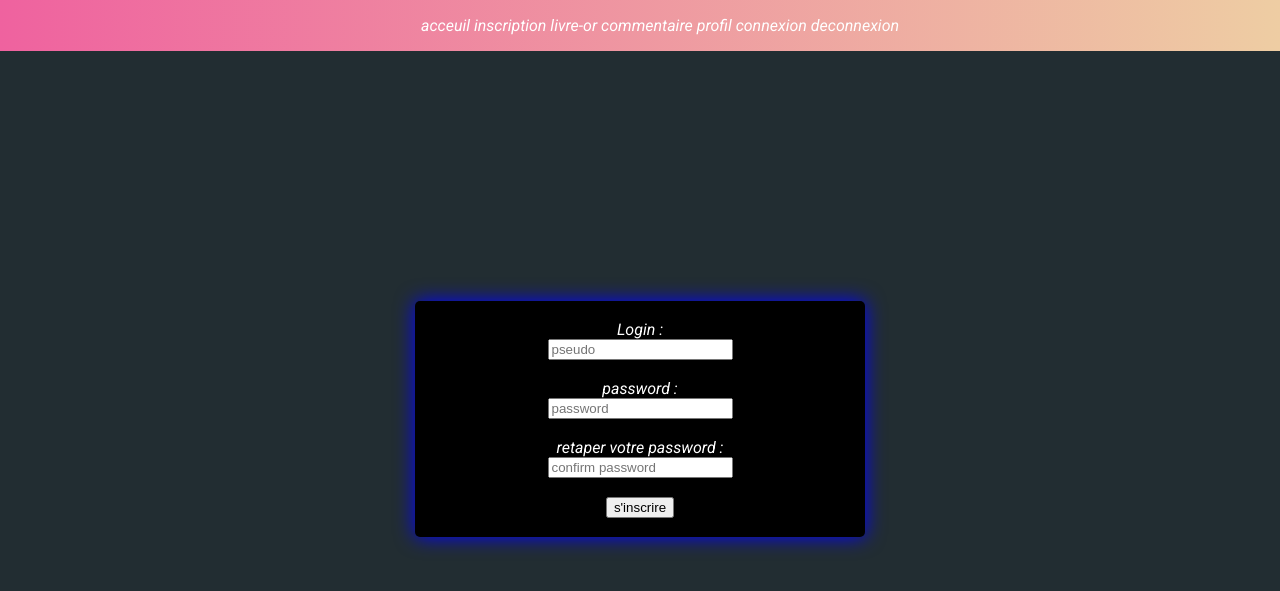
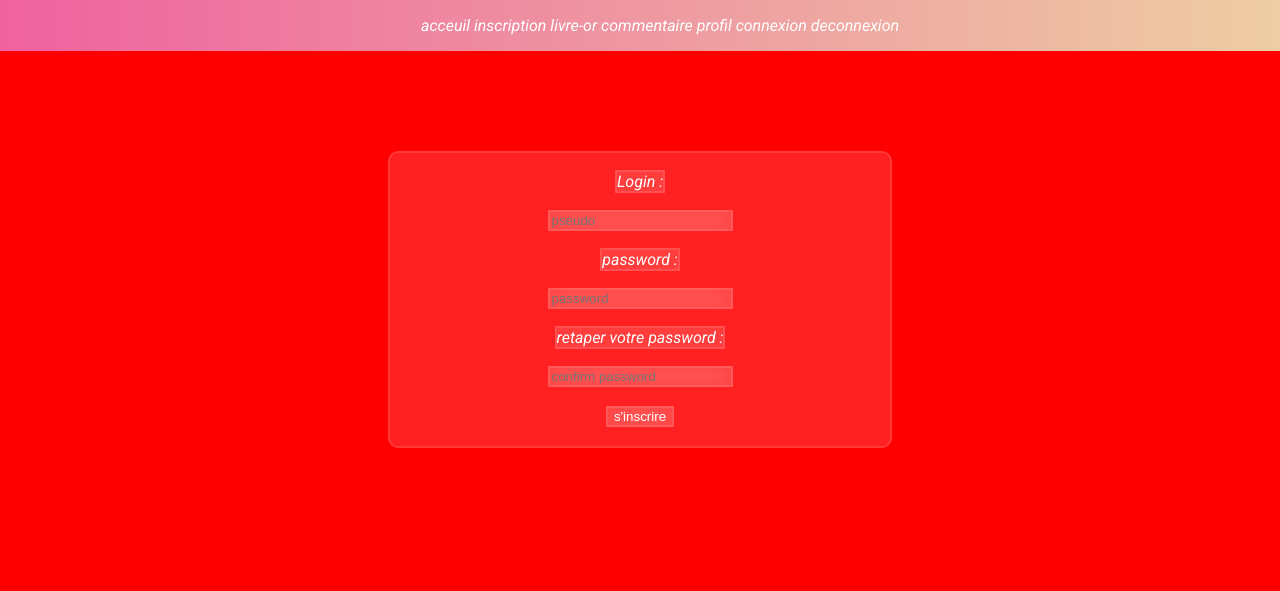
Before and after one commit to samuel-durand/livre-or, a PHP site: page /inscription.php in a window 1280 px wide. Shown: the top 591 px of the page. Run offline with PHP 8.4, Linux system fonts and the light colour scheme.

Commit message:
glassmorphisme added

```diff
--- a/commentaire.php
+++ b/commentaire.php
@@ -44,11 +44,12 @@ if(isset($_POST['submit'])){
 
     <main>
 
+
         <form method="POST" action="" align="center">
             <br>
             <label for="commentaire">message</label><br><br>
             <input type="text" name="commentaire" placeholder="votre commentaire" id="comment"><br><br>
-            <input type="submit" value="Envoyez le commentaire" name="submit"><br>
+            <input type="submit" value="Envoyez le commentaire"  name="submit"><br>
             <br>
         </form>
     </main>
--- a/css/styles.css
+++ b/css/styles.css
@@ -4,7 +4,7 @@ body {
     padding: 0;
     margin: 0;
     font-family: 'Roboto', sans-serif;
-    background: #222D32
+    background: red;
 }
 
 
@@ -42,8 +42,10 @@ main {
 
 
 main table {
-    background-color: black;
-    border-radius: 5px;
+    background-color: rgba(255,255,255,0.13);
+    border-radius: 10px;
+    backdrop-filter: blur(10px);
+    border: 2px solid rgba(255,255,255,0.1);
     width: 750px;
     position: relative;
     top: 100px;
@@ -53,21 +55,31 @@ main table {
 }
 
 
+/*from blur */
+
+
+
+/**/
+
+
+
 
 
  main form {
-    border: 5px;
     border-radius: 5px;
     width: 450px;
-    background-color: black;
     position: relative;
     top: 250px;
-    -webkit-box-shadow:0 0 20px blue;
-    -moz-box-shadow: 0 0 20px blue;
-    box-shadow:0 0 20px blue;
-
+    /* From https://css.glass */
+    background: rgba(255, 255, 255, 0.2);
+    border-radius: 16px;
+    box-shadow: 0 4px 30px rgba(0, 0, 0, 0.1);
+    backdrop-filter: blur(30px);
+    -webkit-backdrop-filter: blur(5px);
 
 }
+
+/**/
 
 
 main label {
@@ -79,7 +91,20 @@ section {
     display: flex;
     justify-content: center;
     align-items: center;
+
 }
+
+
+ form {
+    position: relative;
+    top: 100px;
+    width: 500px;
+    background-color: rgba(255,255,255,0.13);
+    border-radius: 10px;
+    backdrop-filter: blur(10px);
+    border: 2px solid rgba(255,255,255,0.1);
+  }
+
 
 
 
@@ -100,3 +125,26 @@ section .name h1 {
     position: relative;
     top: 100px;
 }
+
+input {
+    color: white;
+    background-color: rgba(255,255,255,0.13);
+    backdrop-filter: blur(10px);
+    border: 2px solid rgba(255,255,255,0.1);
+}
+
+
+
+input[type="submit"] {
+    color: white;
+    background-color: rgba(255,255,255,0.13);
+    backdrop-filter: blur(10px);
+    border: 2px solid rgba(255,255,255,0.1);
+}
+
+label {
+    color: white;
+    background-color: rgba(255,255,255,0.13);
+    backdrop-filter: blur(10px);
+    border: 2px solid rgba(255,255,255,0.1);
+}
--- a/inscription.php
+++ b/inscription.php
@@ -49,6 +49,17 @@ if(isset($_POST['submit'])){
 </head>
 <body>
 
+<div class="color"></div>
+      <div class="color"></div>
+      <div class="color"></div>
+      <div class="box">
+        <div class="square" style="--i: 0"></div>
+        <div class="square" style="--i: 1"></div>
+        <div class="square" style="--i: 2"></div>
+        <div class="square" style="--i: 3"></div>
+        <div class="square" style="--i: 4"></div>
+
+
 
 <header>
         <nav>
@@ -65,29 +76,44 @@ if(isset($_POST['submit'])){
         </nav>
     </header>
 
-    <main>
+
+
+
+    <section>
+
+
     <form method="POST" action="" align="center">
 
     <br>
-    <label for="login">Login :</label><br>
+    <label for="login">Login :</label><br><br>
     <input type="text" name="login" id="login" placeholder="pseudo" required="required"><br><br>
 
-    <label for="password">password :</label><br>
+    <label for="password">password :</label><br><br>
     <input type="password" name="password" id="password" placeholder="password" required="required"><br><br>
 
-    <label for="password">retaper votre password :</label><br>
+    <label for="password">retaper votre password :</label><br><br>
     <input type="password" name="verify-password" id="verify-password" placeholder="confirm password" required="required"><br><br>
 
     <input type="submit" value="s'inscrire" name="submit"><br>
     <br>
     </form>
-    </main>
+
+   </section>
+
+   <main>
+
+
+   </main>
+
+
+
 
     <footer>
 
     </footer>
 
 
+</body>
 
-</body>
+
 </html>
```
Also changed, not shown: connexion.php (+4 -3 lines), profil.php (+4 -3 lines).
